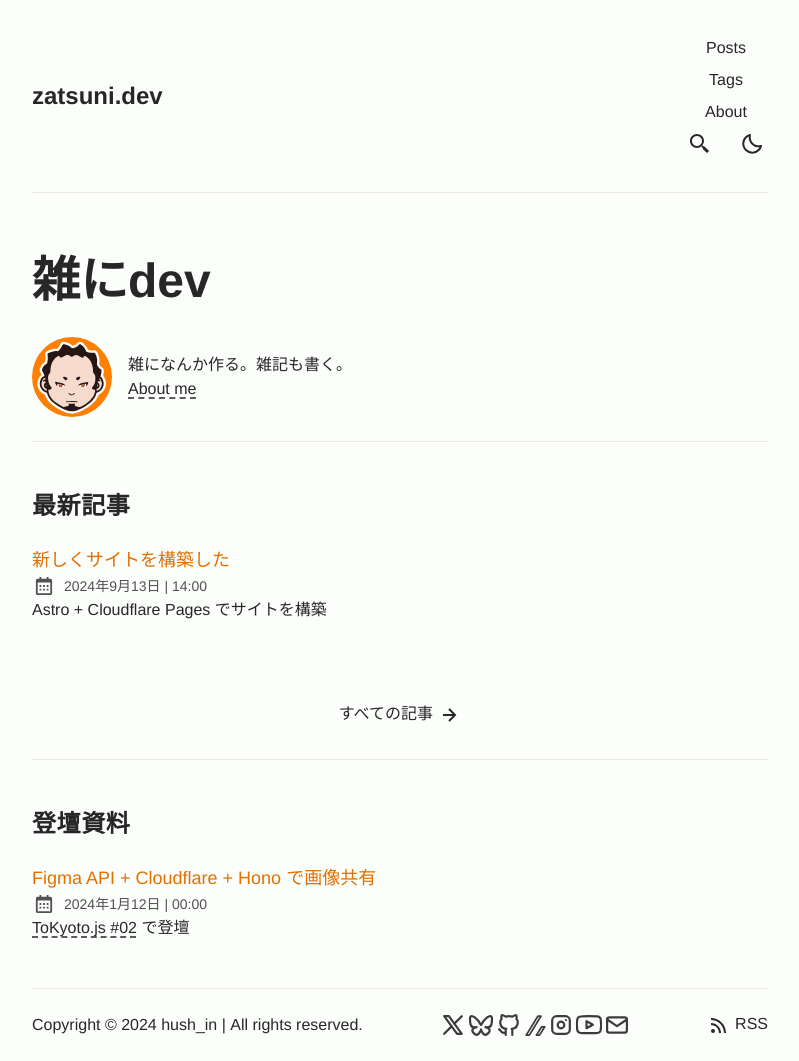
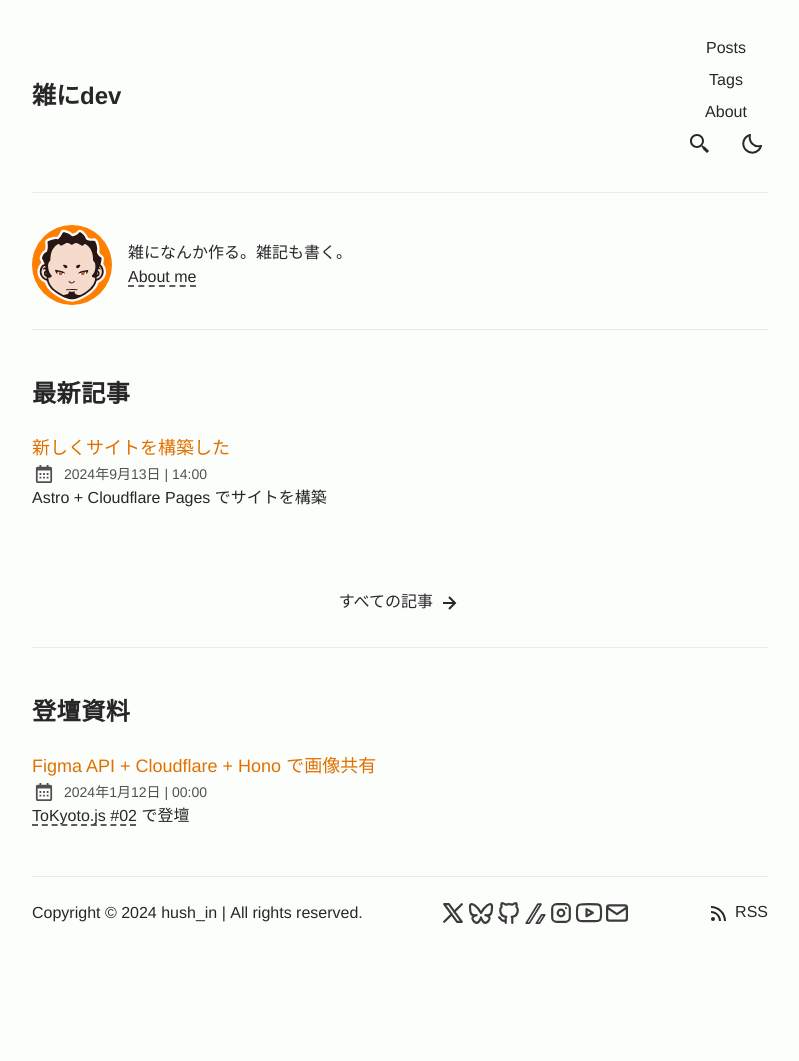
Before and after one commit to hushin/zatsuni.dev, an Astro site: page / in a window 1280 px wide. Shown: the whole page, without its empty margins (240-1039 px from the left). After the commit the page ends 949 px from the top, so only its background shows below. Built offline with nearby package versions, Linux system fonts and the light colour scheme; Astro itself is replaced by a stand-in of ours.

Commit message:
titleを雑にdevに修正

```diff
--- a/src/config.ts
+++ b/src/config.ts
@@ -5,7 +5,7 @@ export const SITE: Site = {
   author: "hush_in",
   profile: "https://zatsuni.dev/",
   desc: "雑になんか作る。雑記も書く。",
-  title: "zatsuni.dev",
+  title: "雑にdev",
   ogImage: "zatsuni-og.png",
   lightAndDarkMode: true,
   postPerIndex: 4,
--- a/src/pages/index.astro
+++ b/src/pages/index.astro
@@ -21,7 +21,6 @@ const recentPosts = sortedPosts.filter(({ data }) => !data.featured);
   <Header />
   <main id="main-content">
     <section id="hero">
-      <h1>雑にdev</h1>
       <div class="flex space-x-4">
         <div>
           <img
```
